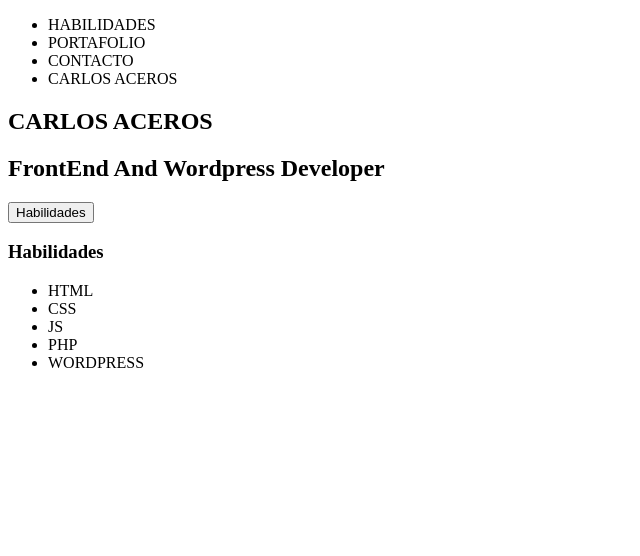
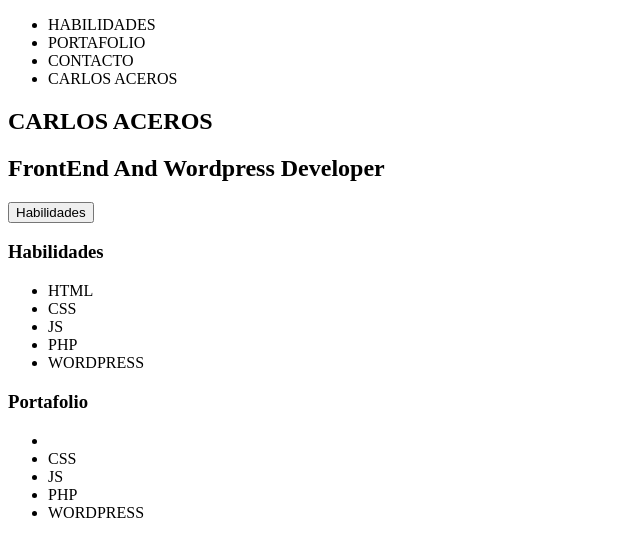
Before and after one commit to carlosaceros/carlosaceros.github.io, a plain HTML site: page index.html in a window 1280 px wide. Shown: the whole page, without its empty margins (0-640 px from the left). Drawn offline with Linux system fonts and the light colour scheme.

Commit message:
actualización portafolio

```diff
--- a/index.html
+++ b/index.html
@@ -29,5 +29,17 @@
 		</ul>
 	</section>
 
+	<section class="portafolio">
+			<h3>Portafolio</h3>
+			<ul>
+				<li></li>
+				<li>CSS</li>
+				<li>JS</li>
+				<li>PHP</li>
+				<li>WORDPRESS</li>
+			</ul>
+		</section>
+
+
 </body>
 </html>
```
